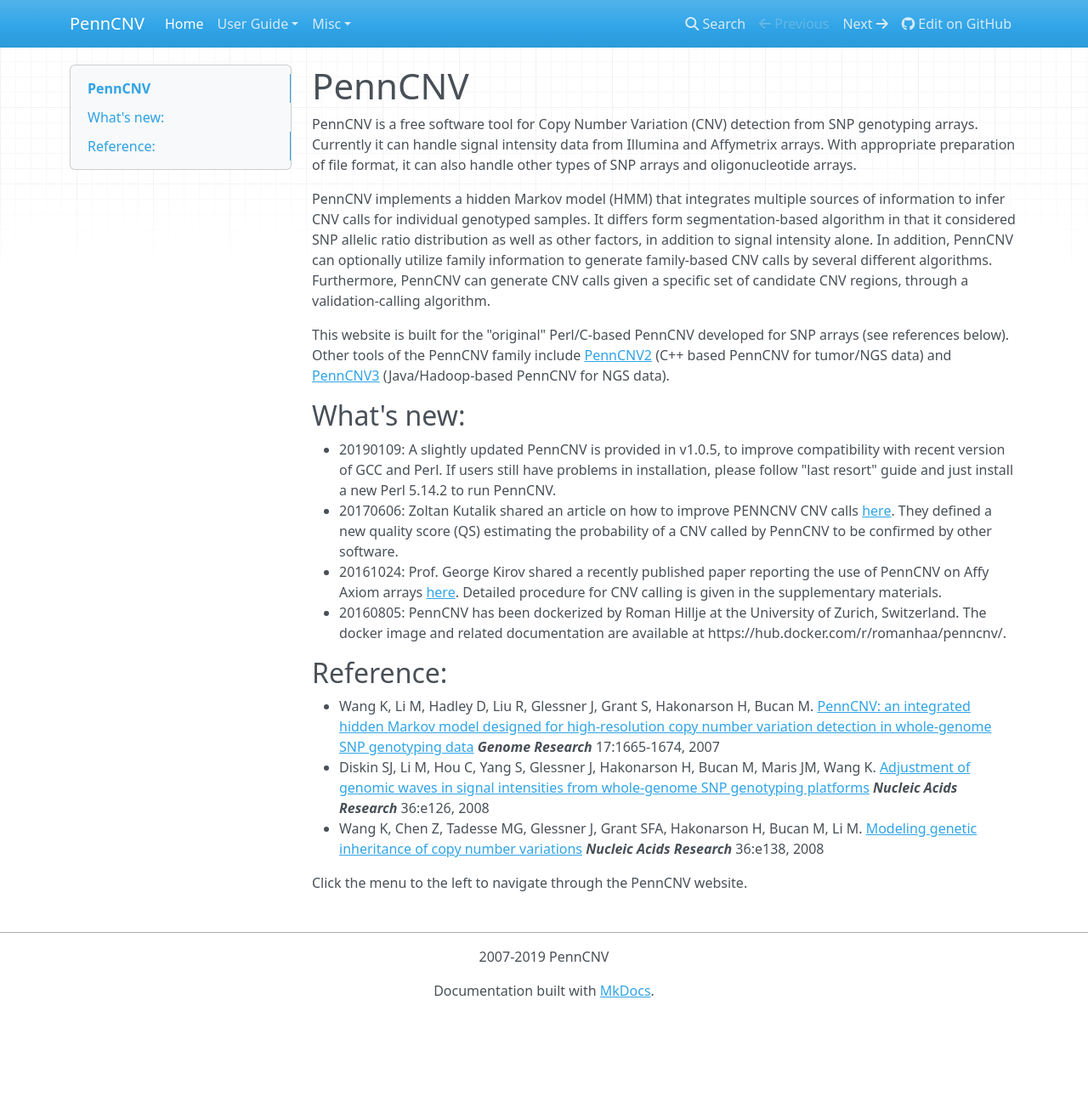
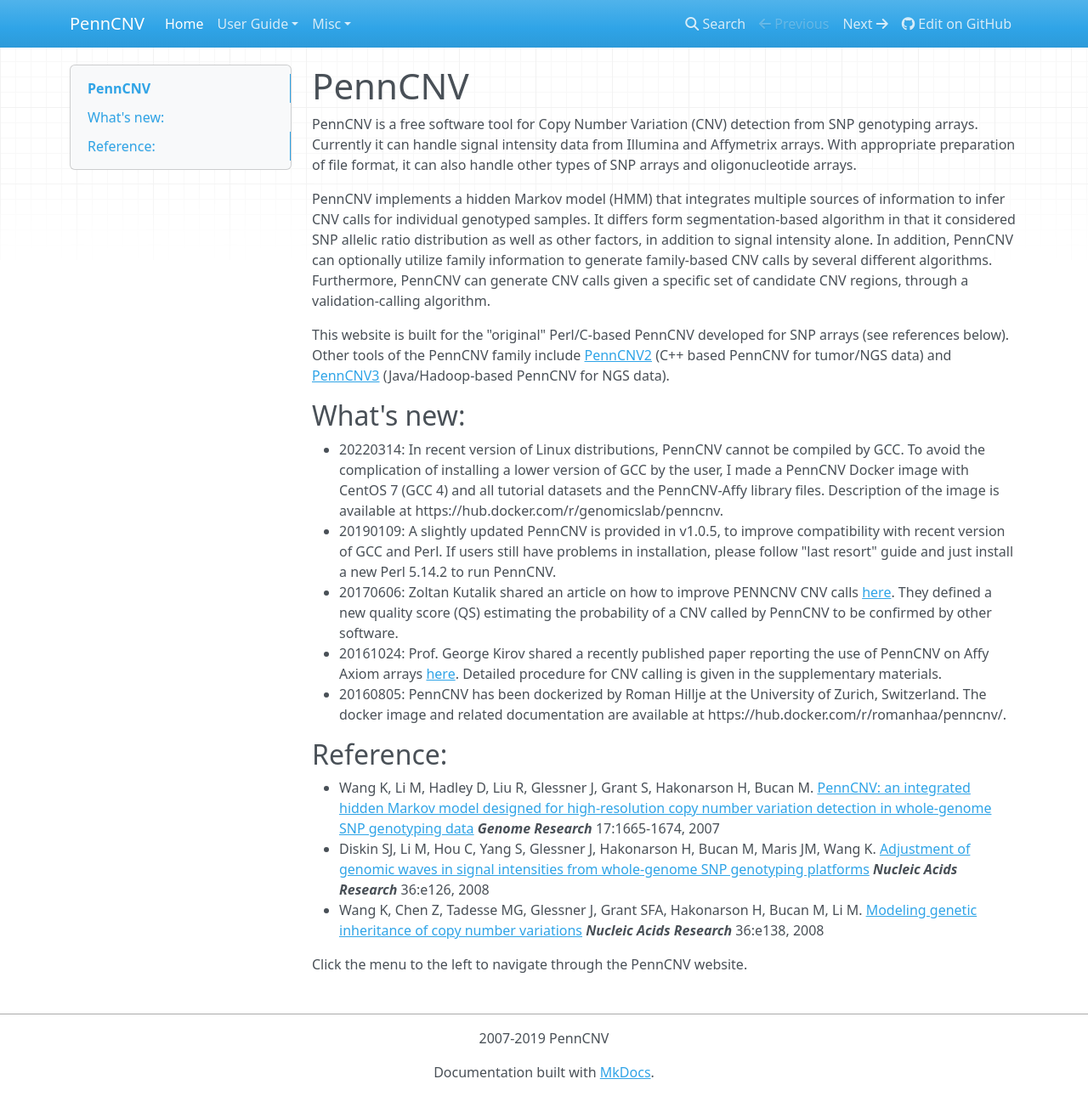
Before and after one commit to WGLab/PennCNV, an MkDocs documentation site: the page built from docs/index.md, in a window 1280 px wide and 1290 px high. Shown: the whole window at 85% size. Built offline with MkDocs 1.6.1, drawn with Linux system fonts in a browser that asks for light colours; nearby versions of some CDN libraries; old or Windows-style settings are respelled for this version of MkDocs.

Commit message:
Update index.md

```diff
--- a/docs/index.md
+++ b/docs/index.md
@@ -8,6 +8,7 @@
 
 ## What's new:
 
+- 20220314: In recent version of Linux distributions, PennCNV cannot be compiled by GCC. To avoid the complication of installing a lower version of GCC by the user, I made a PennCNV Docker image with CentOS 7 (GCC 4) and all tutorial datasets and the PennCNV-Affy library files. Description of the image is available at https://hub.docker.com/r/genomicslab/penncnv.
 - 20190109: A slightly updated PennCNV is provided in v1.0.5, to improve compatibility with recent version of GCC and Perl. If users still have problems in installation, please follow "last resort" guide and just install a new Perl 5.14.2 to run PennCNV.
 - 20170606: Zoltan Kutalik shared an article on how to improve PENNCNV CNV calls [here](https://www.ncbi.nlm.nih.gov/pubmed/27402902). They defined a new quality score (QS) estimating the probability of a CNV called by PennCNV to be confirmed by other software.
 - 20161024: Prof. George Kirov shared a recently published paper reporting the use of PennCNV on Affy Axiom arrays [here](https://pubmed.ncbi.nlm.nih.gov/27773354/). Detailed procedure for CNV calling is given in the supplementary materials.
```
